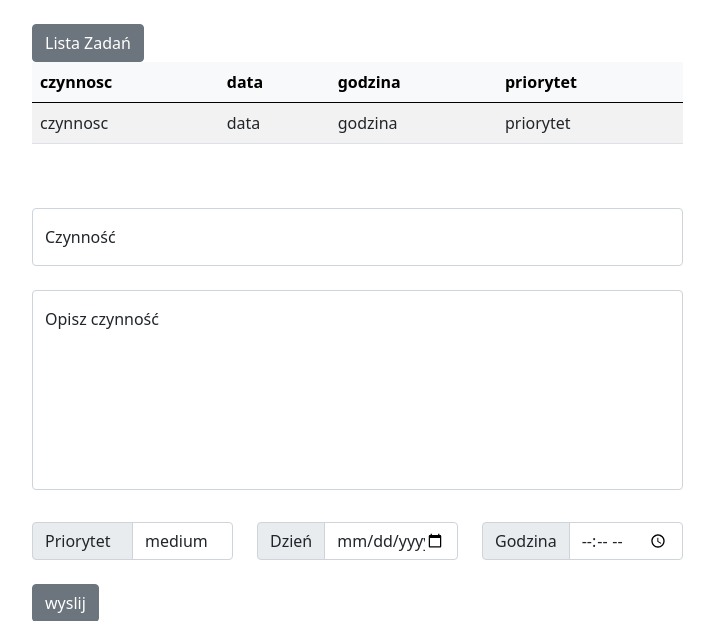
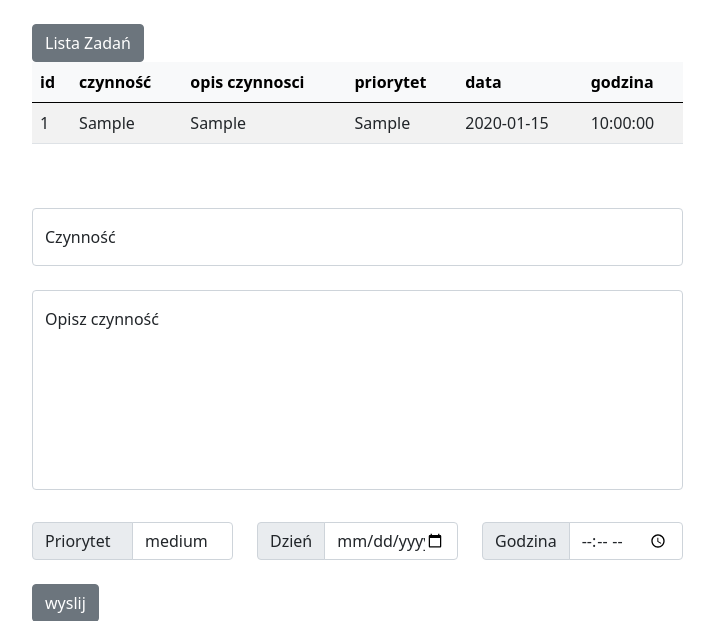
Before and after one commit to Duszkaa/gruby-projket, a Flask app: page / in a window 1280 px wide, after a click on "Lista Zadań". Shown: the top 621 px of the page, without its empty margins (50-764 px from the left). Run offline with Flask 3, Linux system fonts and the light colour scheme; tables that the repository leaves empty hold one stand-in row (values such as "Sample post"); parts of the project's set-up code (start-up, migrations or seed data) failed here and were passed over.

Commit message:
nie dziala

```diff
--- a/app.py
+++ b/app.py
@@ -15,8 +15,7 @@ cursor.execute('''create table if not exists TODO (
                     data date not null default(date()),
                     godzina time
                     )''')
-# cursor.execute("insert into transakcje (waluta,kwota,user) values (?,?,?)", ('zl','300','Marcin'))
-
+exit()
 connection.commit()
 connection.close()
 
@@ -34,7 +33,26 @@ def close_db(error):
 
 @app.route('/')
 def index():
-    return render_template("index.html")
+    db = get_db()
+    sql_command = "select * from TODO;"
+    cursor = db.execute(sql_command)
+    TODO = cursor.fetchall()
+    if request.method == "GET":
+        return render_template("index.html", TODO = TODO)
+    else:
+        fCzynnosc = request.form['fCzynnosc']
+        fOpis = request.form['fOpis']
+        fPriorytet = request.form['fPriorytet']
+        fData = request.form['fData']
+        fGodzina  = request.form['fGodzina']
+        if fCzynnosc != "" and fOpis != "" and fPriorytet != "" and fData != "" and fGodzina != "":
+            db = get_db()
+            sql_command = "insert into TODO(czynnosc, opis_czynnosci, priorytet, data, godzina) values(?,?,?,?,?);"
+            db.execute(sql_command, [fCzynnosc, fOpis, fPriorytet, fData, fGodzina])
+            db.commit()
+            return render_template("index.html",)
+        else:
+            return render_template("index.html",)
 
 if __name__ == "__name__":
     app.run(debug=True)
--- a/templates/base.html
+++ b/templates/base.html
@@ -19,30 +19,24 @@
     <div class="col-7">
         <br><button type="button" class="btn btn-secondary" data-bs-toggle="collapse" data-bs-target="#chuj">Lista Zadań</button>
         <div class="overflow-scroll collapse" id="chuj" style="max-height: 200px;">
-            <table id ="listaZadan" class="table table-hover table-striped">
-            <thead class="table-light header">
-                    <tr>
-                    <th>czynnosc</th>
-                    <th>data</th>
-                    <th>godzina</th>
-                    <th>priorytet</th>
-                </tr>
-            </thead>
             {% block content %}
             {% endblock %}
-            </table>
         </div><br><br>
         <div id="formularz" class="form-inline align-content-center">
             <form id="form" method="POST" >
+
                 <div class="form-floating">
                     <input type="text" name="fCzynnosc" id="fCzynnosc" class="form-control" placeholder="czynnosc"><br>
                     <label for="fCzynnosc" class="form-label" for="fCzynnosc">Czynność</label>
                 </div>
+
                 <div class="form-floating mb-2">
                     <textarea id="fOpis" class="form-control" placeholder="opis" style="height: 200px; resize: none;"></textarea><br>
                     <label for="fOpis" class="form-label">Opisz czynność</label>
                 </div>
+
                 <div class="row">
+
                     <div class="col input-group">
                         <span class="input-group-text col">Priorytet</span>
                         <select name="fPriorytet" id="fPriorytet" class="custom-select form-control">
@@ -51,14 +45,17 @@
                             <option value="medium" selected="selected">medium</option>
                         </select>
                     </div>
+
                     <div class="col input-group">
                         <span class="input-group-text">Dzień</span>
                         <input type="date" name="fData" id="fData" class="form-control custom-date">
                     </div>
+
                     <div class="col input-group w-20">
                         <span class="input-group-text">Godzina</span>
                         <input type="time" name="fGodzina" id="fGodzina" class="form-control flex-fill">
                     </div>
+
                 </div><br>
                 <button class="btn btn-secondary" type="submit">wyslij</button>
             </form>
--- a/templates/index.html
+++ b/templates/index.html
@@ -3,12 +3,33 @@
 {% block title %} Strona glowna {% endblock %}
 
 {% block content %}
-<tbody>
-    <tr>
-        <td>czynnosc</td>
-        <td>data</td>
-        <td>godzina</td>
-        <td>priorytet</td>
-    </tr>
-</tbody>
+
+<table id ="listaZadan" class="table table-hover table-striped">
+
+    <thead class="table-light header">
+        <tr>
+            <th>id</th>
+            <th>czynność</th>
+            <th>opis czynnosci</th>
+            <th>priorytet</th>
+            <th>data</th>
+            <th>godzina</th>
+        </tr>
+    </thead>
+
+    <tbody>
+        {%for czynnosc in TODO %}
+            <tr>
+                <td>{{czynnosc.id}}</td>
+                <td>{{czynnosc.czynnosc}}</td>
+                <td>{{czynnosc.opis_czynnosci}}</td>
+                <td>{{czynnosc.priorytet}}</td>
+                <td>{{czynnosc.data}}</td>
+                <td>{{czynnosc.godzina}}</td>
+            </tr>
+        {%endfor%}
+    </tbody>
+
+    </table>
+
 {% endblock %}
```
